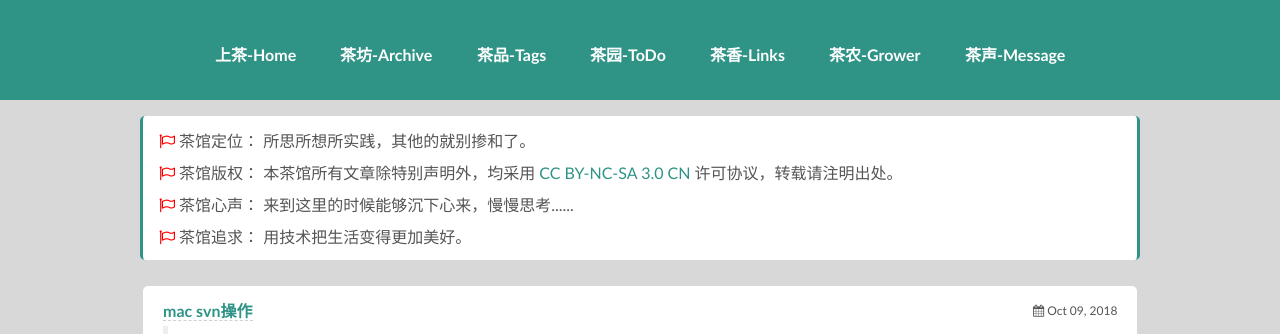
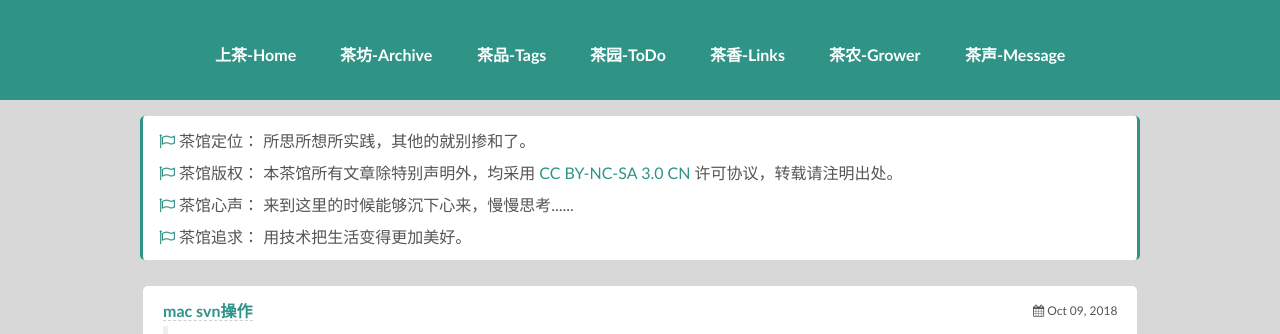
Before and after one commit to fk1091889767/tanwubin.github.io, a Jekyll site: the page built from index.html, in a window 1280 px wide. Shown: the top 334 px of the page. Built offline with Jekyll 4.4.1, drawn with Linux system fonts in a browser that asks for light colours; nearby versions of some CDN libraries.

Commit message:
样式调整

```diff
--- a/_includes/themes/effector-wide/authorized.html
+++ b/_includes/themes/effector-wide/authorized.html
@@ -6,13 +6,13 @@
             <strong>本文链接：</strong><a href=" http://tanwubin.github.io{{ page.url }}"> http://tanwubin.github.io{{ page.url }}</a>
         </li>
         -->
-    <li><span class="hvr-icon-bounce"><i class="fa fa-flag-o hvr-icon" style="color:red;"></i>&nbsp;茶馆定位：
+    <li><span class="hvr-icon-bounce"><i class="fa fa-flag-o hvr-icon" style="color:#2f9386;"></i>&nbsp;茶馆定位：
         所思所想所实践，其他的就别掺和了。</span>
-      <br><span class="hvr-icon-bounce"><i class="fa fa-flag-o hvr-icon" style="color:red;"></i>&nbsp;茶馆版权：
+      <br><span class="hvr-icon-bounce"><i class="fa fa-flag-o hvr-icon" style="color:#2f9386;"></i>&nbsp;茶馆版权：
             本茶馆所有文章除特别声明外，均采用 <a href="http://creativecommons.org/licenses/by-nc-sa/3.0/cn/" rel="external nofollow" target="_blank">CC BY-NC-SA 3.0 CN</a> 许可协议，转载请注明出处。</span>
-        <br><span class="hvr-icon-bounce"><i class="fa fa-flag-o hvr-icon" style="color:red;"></i>&nbsp;茶馆心声：
+        <br><span class="hvr-icon-bounce"><i class="fa fa-flag-o hvr-icon" style="color:#2f9386;"></i>&nbsp;茶馆心声：
             来到这里的时候能够沉下心来，慢慢思考......</span>
-        <br><span class="hvr-icon-bounce"><i class="fa fa-flag-o hvr-icon" style="color:red;"></i>&nbsp;茶馆追求：
+        <br><span class="hvr-icon-bounce"><i class="fa fa-flag-o hvr-icon" style="color:#2f9386;"></i>&nbsp;茶馆追求：
             用技术把生活变得更加美好。</span>
     </li>
   </ul>
```
